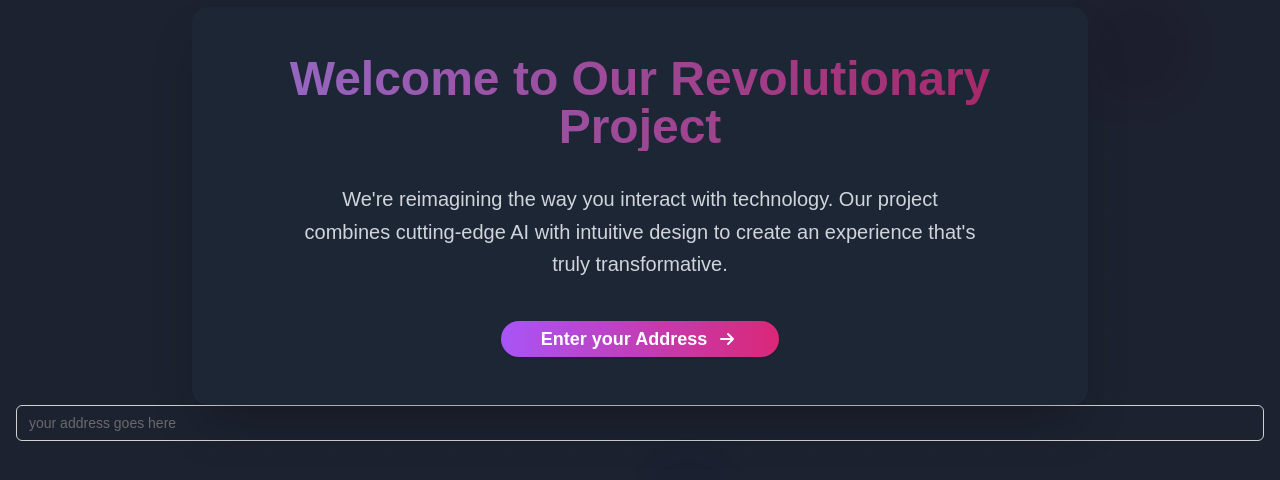
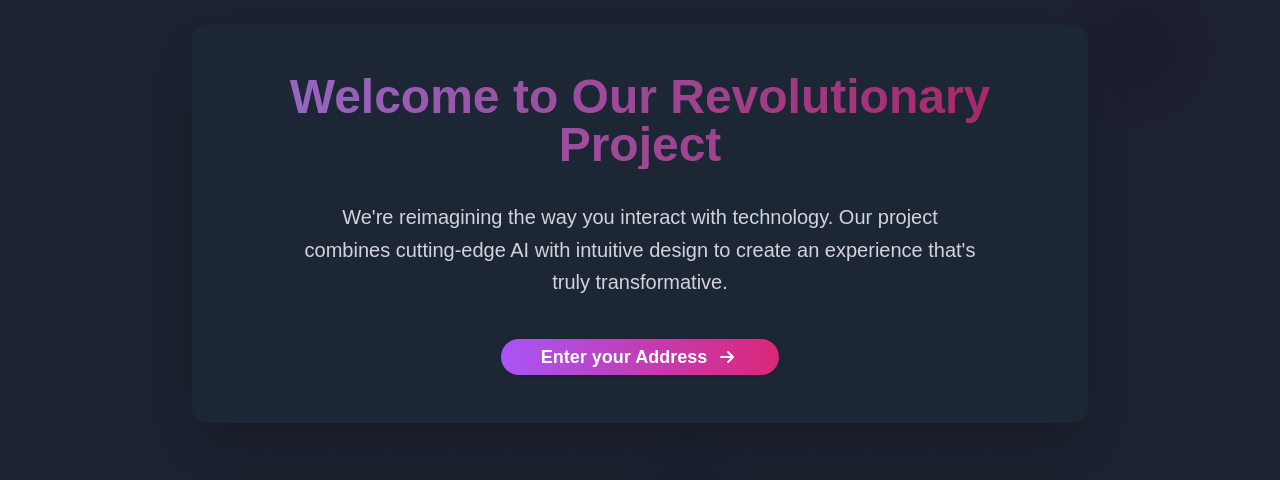
Before and after one commit to Divyanshukothari/Spark-7-Hackathon-priority_queue_service2, a Next.js app: page / in a window 1280 px wide. Shown: the part 176-656 px from the top of the page. Built offline with nearby package versions, Linux system fonts and the light colour scheme.

Commit message:
final changes

```diff
--- a/app/page.js
+++ b/app/page.js
@@ -1,6 +1,5 @@
 import Link from 'next/link'
 import { Button } from "@/components/ui/button"
-import { Input } from '@/components/ui/input'
 
 export default function Component() {
   return (
@@ -26,7 +25,6 @@ export default function Component() {
           </Link>
         </Button>
       </div>
-      <Input placeholder="your address goes here"></Input>
       {/* Floating elements for visual interest */}
       <div className="absolute top-10 left-10 w-20 h-20 bg-purple-500 rounded-full mix-blend-multiply filter blur-xl opacity-20 animate-blob"></div>
       <div className="absolute top-40 right-20 w-32 h-32 bg-pink-500 rounded-full mix-blend-multiply filter blur-xl opacity-20 animate-blob animation-delay-2000"></div>
```
